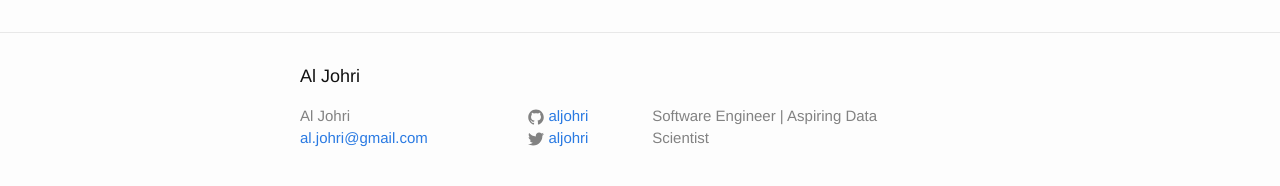
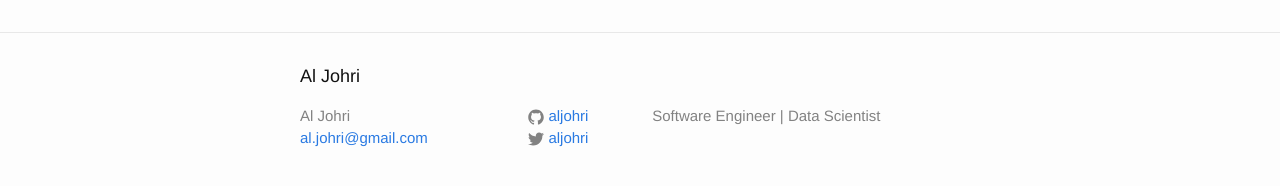
Before and after one commit to AlJohri/aljohri.github.io, a Jekyll site: the page built from index.html, in a window 1280 px wide. Shown: the part 513-699 px from the top of the page. Built offline with Jekyll 4.4.1, drawn with Linux system fonts in a browser that asks for light colours.

Commit message:
change aspiring data scientist to data scientist

```diff
--- a/_config.yml
+++ b/_config.yml
@@ -2,7 +2,7 @@
 title: Al Johri
 email: al.johri@gmail.com
 description: >
-  Software Engineer | Aspiring Data Scientist
+  Software Engineer | Data Scientist
 baseurl: "" # the subpath of your site, e.g. /blog/
 url: "http://aljohri.github.io" # the base hostname & protocol for your site
 twitter_username: aljohri
```
